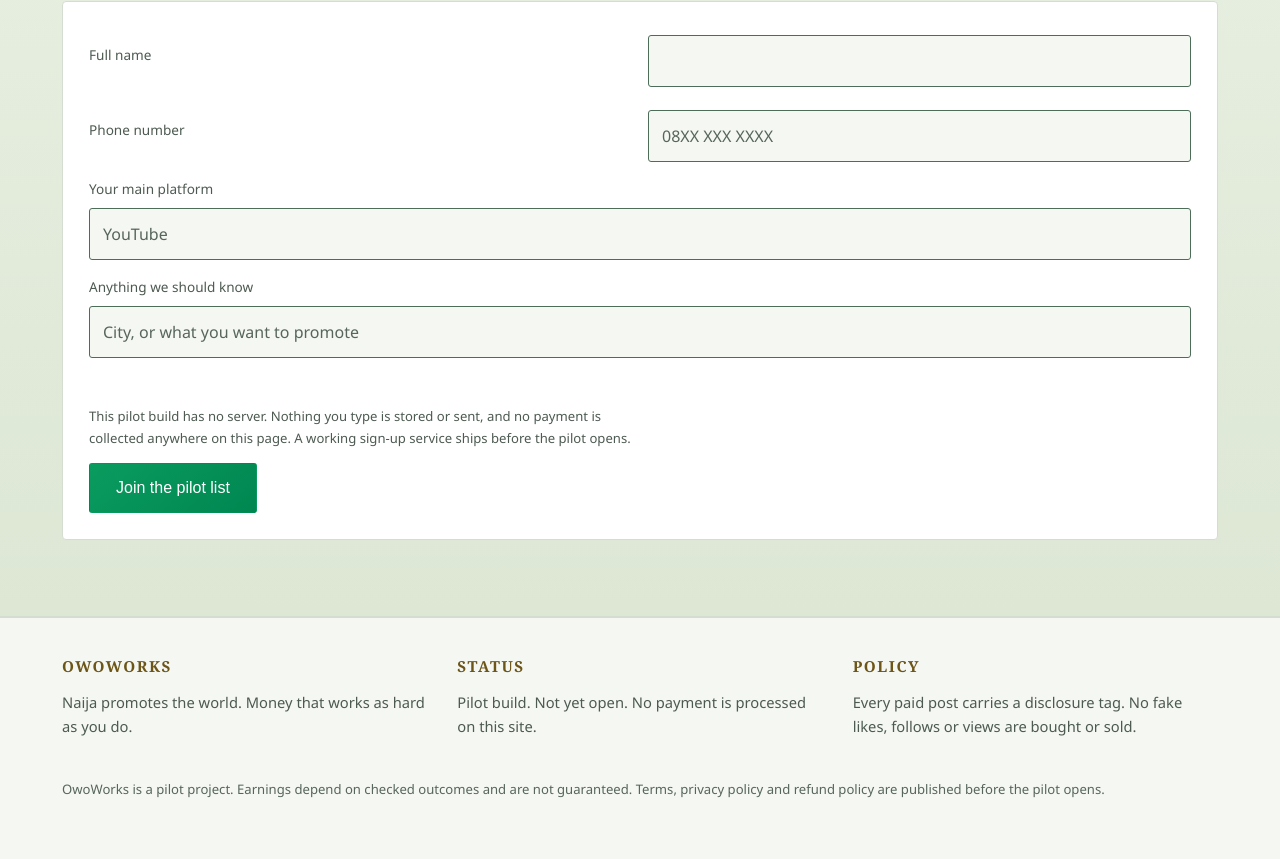
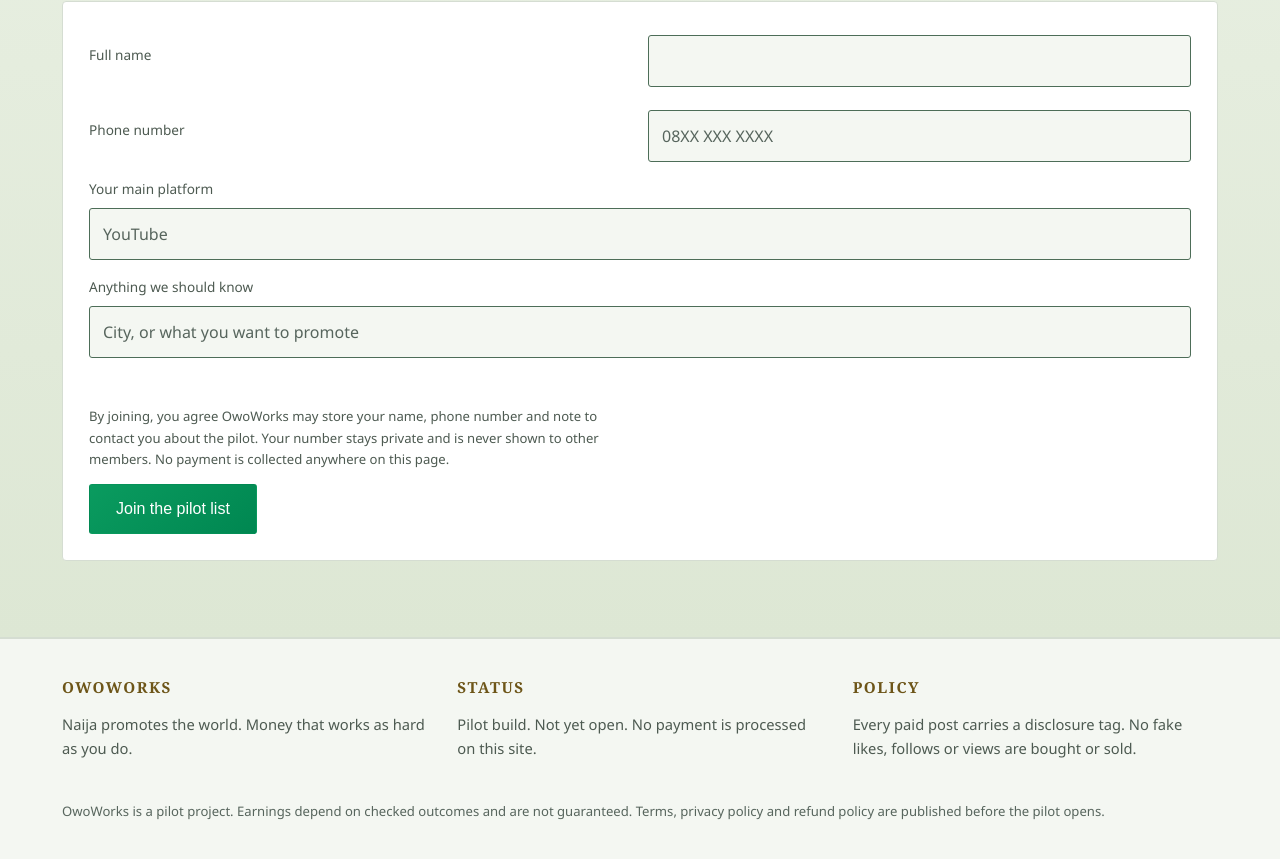
Before and after one commit to erpforgeafrica-dotcom/OwoWorks, a website: page apps/web/index.html in a window 1280 px wide. Shown: the part 4182-5041 px from the top of the page. Drawn offline with Linux system fonts and the light colour scheme.

Commit message:
fix(web): replace false 'no server / nothing is sent' copy with honest consent text
The form now stores a sign-up, so the old copy was untrue. New text states what is stored, the privacy boundary and that no payment is collected.

```diff
--- a/apps/web/index.html
+++ b/apps/web/index.html
@@ -242,7 +242,7 @@
     <label for="fNote">Anything we should know</label>
     <input id="fNote" name="note" type="text" placeholder="City, or what you want to promote">
     <p class="form-status" id="formStatus" role="status"></p>
-    <p class="fine">This pilot build has no server. Nothing you type is stored or sent, and no payment is collected anywhere on this page. A working sign-up service ships before the pilot opens.</p>
+    <p class="fine">By joining, you agree OwoWorks may store your name, phone number and note to contact you about the pilot. Your number stays private and is never shown to other members. No payment is collected anywhere on this page.</p>
     <button class="btn primary big" type="submit" id="submitBtn">Join the pilot list</button>
   </form>
 
```
